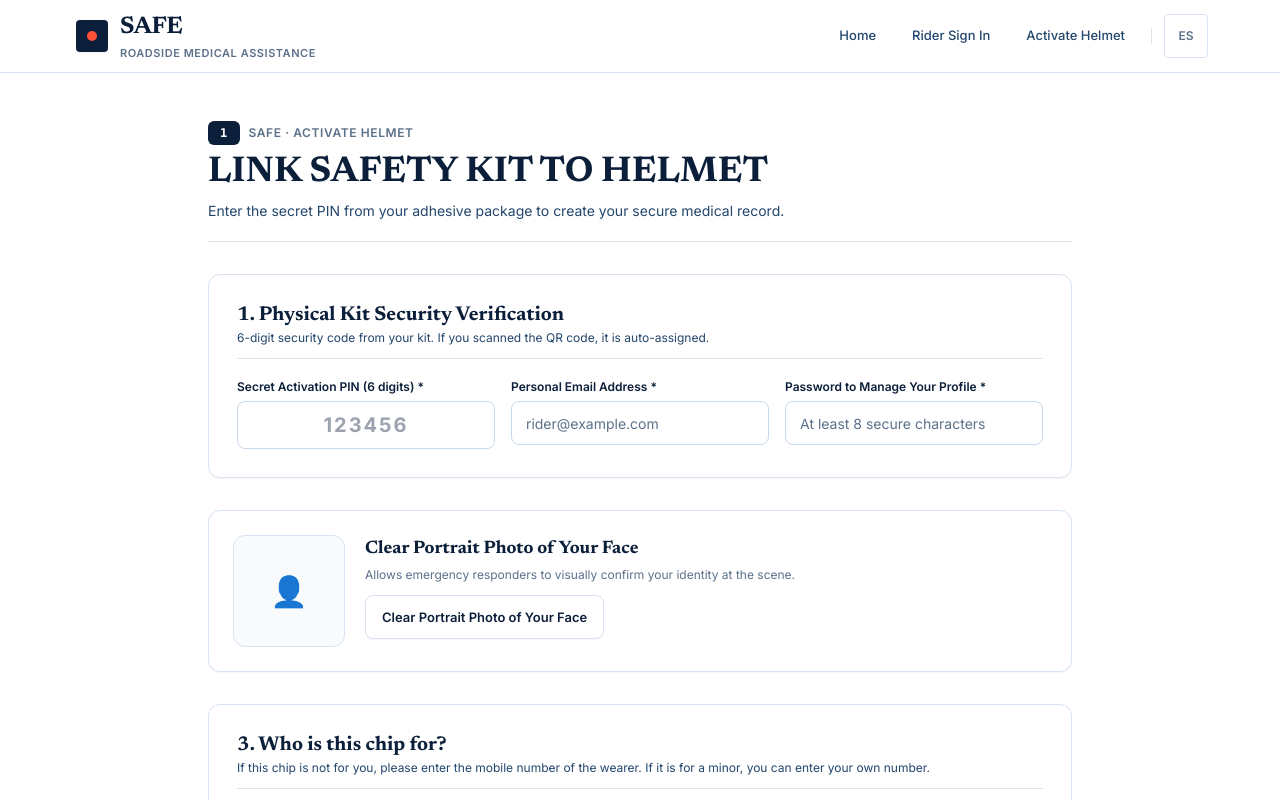
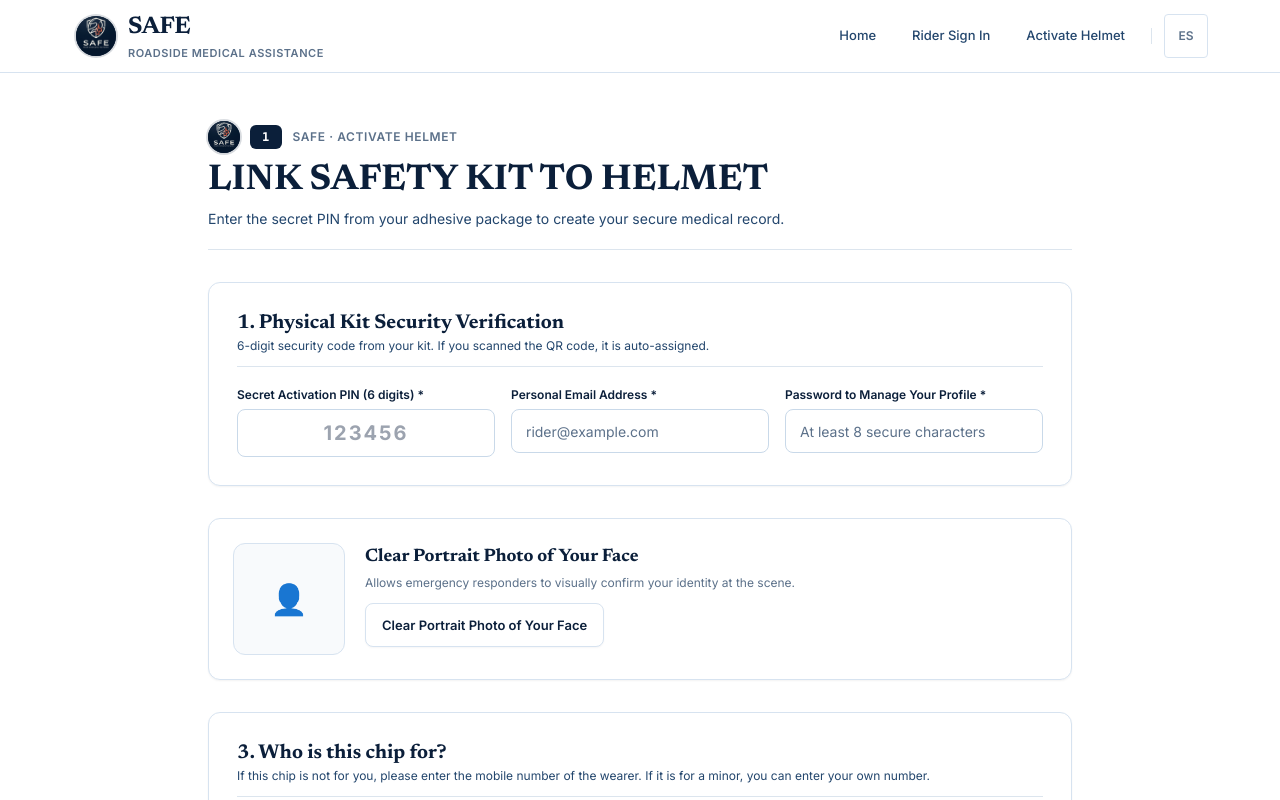
Before and after one commit to gglveliz-byte/safe, a Next.js app: page /activate/1 in a window 1280 px wide. Shown: the top 800 px of the page. Built offline with nearby package versions, Linux system fonts and the light colour scheme.

Commit message:
feat: integrate official circular SAFE logo across all layouts, navbars, and auth cards

```diff
--- a/src/app/activate/[code]/page.tsx
+++ b/src/app/activate/[code]/page.tsx
@@ -37,6 +37,7 @@ import { ContactsRepeater } from "@/components/medical/ContactsRepeater";
 import { useActivateForm } from "./activate-form";
 import { ActivateIdentitySection } from "./ActivateIdentitySection";
 import { ActivateRescueNotesSection } from "./ActivateRescueNotesSection";
+import { BrandLogo } from "@/components/ui/BrandLogo";
 
 interface PageProps {
   params: Promise<{ code: string }>;
@@ -139,7 +140,8 @@ export default function ActivatePage({ params }: PageProps) {
     <div className="w-full max-w-4xl mx-auto px-4 py-8 sm:py-12 flex flex-col gap-8 animate-fadeInUp">
       {/* Encabezado broadsheet */}
       <section className="flex flex-col gap-2 border-b border-brand-separator pb-5">
-        <div className="flex items-center gap-2">
+        <div className="flex items-center gap-2.5">
+          <BrandLogo size="sm" />
           <span className="font-mono text-xs font-bold uppercase tracking-widest bg-brand-navy-dark text-white px-3 py-1 rounded-md">
             {code}
           </span>
--- a/src/app/emergency/[code]/page.tsx
+++ b/src/app/emergency/[code]/page.tsx
@@ -30,6 +30,7 @@ import { IncidentCard } from "@/components/ui/IncidentCard";
 import { IncidentAlertBanner } from "@/components/ui/IncidentAlertBanner";
 import { EmergencyActionPanel } from "@/components/medical/EmergencyActionPanel";
 import { EmergencyClinicalDetails } from "./EmergencyClinicalDetails";
+import { BrandLogo } from "@/components/ui/BrandLogo";
 import {
   fetchEmergencyProfile,
   dispatchEmergencyAlert,
@@ -283,6 +284,7 @@ export default function EmergencyPage({ params }: PageProps) {
       {/* 1. Barra de Identidad del Casco y Telemetría Satelital */}
       <div className="flex flex-col sm:flex-row items-start sm:items-center justify-between gap-3 p-4 bg-brand-white border border-brand-border-subtle rounded-xl shadow-xs">
         <div className="flex items-center gap-2.5">
+          <BrandLogo size="xs" />
           <span className="font-mono text-xs font-bold uppercase tracking-widest bg-brand-navy-dark text-white px-3 py-1 rounded-md">
             {code}
           </span>
--- a/src/app/layout.tsx
+++ b/src/app/layout.tsx
@@ -47,8 +47,8 @@ export const metadata: Metadata = {
     title: "SAFE",
   },
   icons: {
-    icon: "/icons/icon-192.svg",
-    apple: "/icons/icon-192.svg",
+    icon: "/branding/safe-logo-dark.jpg",
+    apple: "/branding/safe-logo-dark.jpg",
   },
 };
 
--- a/src/components/layout/ConsoleTopBar.tsx
+++ b/src/components/layout/ConsoleTopBar.tsx
@@ -23,6 +23,7 @@ import Link from "next/link";
 import { useLocale } from "@/hooks/useLocale";
 import { useHaptic } from "@/hooks/useHaptic";
 import { apiClient } from "@/lib/api-client";
+import { BrandLogo } from "@/components/ui/BrandLogo";
 
 /** Áreas privadas que comparten esta barra. */
 export type ConsoleArea = "admin" | "rider";
@@ -58,12 +59,7 @@ export function ConsoleTopBar({ area }: ConsoleTopBarProps) {
           onClick={() => triggerHaptic("light")}
           className="flex min-h-[40px] select-none items-center gap-2 sm:gap-3 no-underline group min-w-0"
         >
-          <div className="w-7 h-7 sm:w-8 sm:h-8 bg-brand-navy-dark rounded flex items-center justify-center relative shadow-sm group-hover:bg-brand-navy-secondary transition-colors duration-200 flex-shrink-0">
-            <span
-              className="w-2 sm:w-2.5 h-2 sm:h-2.5 rounded-full bg-brand-accent group-hover:scale-125 transition-transform duration-200"
-              aria-hidden="true"
-            />
-          </div>
+          <BrandLogo size="sm" className="sm:w-9 sm:h-9" />
           <div className="flex flex-col min-w-0">
             <span className="font-serif text-lg sm:text-xl md:text-2xl font-bold tracking-tight text-brand-navy-dark leading-none group-hover:text-brand-navy-secondary transition-colors truncate">
               {t.common.appName}
--- /dev/null
+++ b/src/components/ui/BrandLogo.tsx
@@ -0,0 +1,99 @@
+/**
+ * ==============================================================================
+ * PROYECTO: SAFE — Emergency Medical & Real-Time GPS Ledger for Riders
+ * MÓDULO: Componentes UI Canónicos — Logotipo Oficial Circular
+ * ARCHIVO: src/components/ui/BrandLogo.tsx
+ * ------------------------------------------------------------------------------
+ * DESCRIPCIÓN:
+ * Logotipo oficial de SAFE en formato circular ("en redondo"). Presenta el emblema
+ * tecnológico de escudo, casco aerodinámico y baliza médica coral con encuadre
+ * milimétrico, borde perimetral sutil y micro-animación de hover.
+ *
+ * LEYES DE INGENIERÍA:
+ * - Límite estricto < 500 líneas (módulo ligero ~90 líneas).
+ * - Cero textos hardcodeados (consume t vía useLocale si withText=true).
+ * - Ergonomía visual de grado aeroespacial / editorial suizo.
+ * ==============================================================================
+ */
+
+"use client";
+
+import React from "react";
+import Image from "next/image";
+import { useLocale } from "@/hooks/useLocale";
+
+export type BrandLogoSize = "xs" | "sm" | "md" | "lg" | "xl" | "2xl";
+
+interface BrandLogoProps {
+  /** Tamaño del isotipo circular */
+  size?: BrandLogoSize;
+  /** Variante cromática del aro exterior */
+  ringVariant?: "default" | "accent" | "subtle" | "dark";
+  /** Si debe incluir la tipografía SAFE y el subtítulo editorial a su derecha */
+  withText?: boolean;
+  /** Subtítulo personalizado opcional cuando withText=true */
+  subtitle?: string;
+  /** Clases CSS adicionales para el contenedor */
+  className?: string;
+}
+
+const SIZE_CLASSES: Record<BrandLogoSize, string> = {
+  xs: "w-6 h-6",
+  sm: "w-8 h-8",
+  md: "w-10 h-10",
+  lg: "w-14 h-14",
+  xl: "w-20 h-20",
+  "2xl": "w-24 h-24",
+};
+
+const RING_CLASSES: Record<NonNullable<BrandLogoProps["ringVariant"]>, string> = {
+  default: "ring-2 ring-brand-navy-dark/15 shadow-sm",
+  accent: "ring-2 ring-brand-accent/70 shadow-md shadow-brand-accent/10",
+  subtle: "ring-1 ring-brand-border-strong/60 shadow-sm",
+  dark: "ring-2 ring-white/20 shadow-md",
+};
+
+export function BrandLogo({
+  size = "md",
+  ringVariant = "default",
+  withText = false,
+  subtitle,
+  className = "",
+}: BrandLogoProps) {
+  const { t } = useLocale();
+  const sizeClass = SIZE_CLASSES[size];
+  const ringClass = RING_CLASSES[ringVariant];
+
+  const logoImage = (
+    <div
+      className={`relative rounded-full overflow-hidden bg-brand-navy-dark flex-shrink-0 select-none ${sizeClass} ${ringClass} ${className}`}
+    >
+      <Image
+        src="/branding/safe-logo-dark.jpg"
+        alt="SAFE — Medical Protection Network"
+        fill
+        sizes="(max-width: 768px) 48px, 96px"
+        priority
+        className="object-cover scale-[1.38] -translate-y-[8%] transition-transform duration-300 group-hover:scale-[1.46]"
+      />
+    </div>
+  );
+
+  if (!withText) {
+    return logoImage;
+  }
+
+  return (
+    <div className="flex items-center gap-3 min-w-0">
+      {logoImage}
+      <div className="flex flex-col min-w-0">
+        <span className="font-serif font-bold text-xl md:text-2xl tracking-tight text-brand-navy-dark leading-none group-hover:text-brand-navy-secondary transition-colors truncate">
+          {t.common.appName}
+        </span>
+        <span className="font-sans text-[10px] md:text-[11px] font-semibold text-brand-text-muted tracking-wider uppercase mt-0.5 truncate">
+          {subtitle || t.nav.brandSubtitle}
+        </span>
+      </div>
+    </div>
+  );
+}
--- a/src/components/ui/IncidentFooter.tsx
+++ b/src/components/ui/IncidentFooter.tsx
@@ -21,6 +21,7 @@ import React from "react";
 import Link from "next/link";
 import { useLocale } from "@/hooks/useLocale";
 import { useHaptic } from "@/hooks/useHaptic";
+import { BrandLogo } from "@/components/ui/BrandLogo";
 
 export function IncidentFooter() {
   const { t } = useLocale();
@@ -33,8 +34,9 @@ export function IncidentFooter() {
     <footer className="border-t border-brand-border-subtle bg-brand-white py-10 md:py-12 mt-12">
       <div className="max-w-[1200px] mx-auto px-4 sm:px-6 lg:px-8 flex flex-col md:flex-row md:items-center justify-between gap-6">
         {/* Identidad Editorial y Derechos de Autor */}
-        <div className="flex flex-col space-y-1">
-          <div className="flex items-center gap-2">
+        <div className="flex flex-col space-y-1.5">
+          <div className="flex items-center gap-2.5">
+            <BrandLogo size="xs" />
             <span className="font-serif font-bold text-base text-brand-navy-dark">
               {t.common.appName}
             </span>
--- a/src/components/ui/IncidentNavbar.tsx
+++ b/src/components/ui/IncidentNavbar.tsx
@@ -23,6 +23,7 @@ import Link from "next/link";
 import { usePathname } from "next/navigation";
 import { useLocale } from "@/hooks/useLocale";
 import { useHaptic } from "@/hooks/useHaptic";
+import { BrandLogo } from "@/components/ui/BrandLogo";
 
 export function IncidentNavbar() {
   const { t, locale, toggleLocale } = useLocale();
@@ -59,9 +60,7 @@ export function IncidentNavbar() {
           aria-label={`${t.common.appName} - ${t.nav.home}`}
           className="flex items-center gap-3 group focus:outline-none focus:ring-2 focus:ring-brand-nav-blue rounded-lg p-1 transition-transform duration-200 active:scale-95 no-underline"
         >
-          <div className="w-8 h-8 bg-brand-navy-dark rounded flex items-center justify-center relative shadow-sm group-hover:bg-brand-navy-secondary transition-colors duration-200">
-            <div className="w-2.5 h-2.5 rounded-full bg-brand-accent group-hover:scale-125 transition-transform duration-200" />
-          </div>
+          <BrandLogo size="md" />
           <div className="flex flex-col">
             <span className="font-serif font-bold text-xl md:text-2xl tracking-tight text-brand-navy-dark leading-none group-hover:text-brand-navy-secondary transition-colors">
               {t.common.appName}
```
Also changed, not shown: src/app/forgot-password/page.tsx (+6 -2 lines), src/app/login/page.tsx (+6 -2 lines), src/app/page.tsx (+4 -6 lines), src/app/reset-password/page.tsx (+6 -2 lines), public/manifest.json, 1 other file (tests, documents, lock files or other folders).
